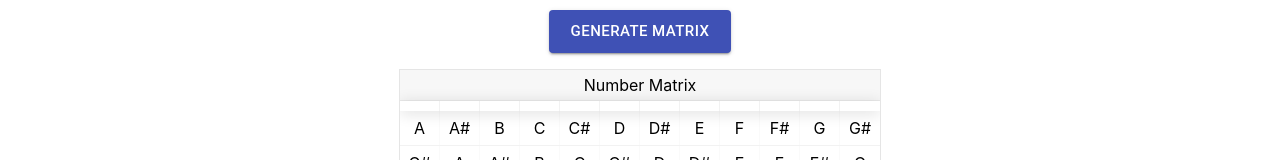
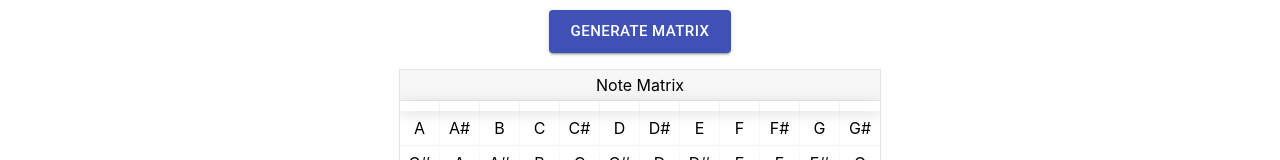
Before and after one commit to eencogneeto/twelvetonematrix, a React (Create React App) app: page / in a window 1280 px wide. Shown: the part 136-296 px from the top of the page. Built offline with nearby package versions, Linux system fonts and the light colour scheme.

Commit message:
Minor fixes
Matrix header for note matrix

```diff
--- a/src/App.js
+++ b/src/App.js
@@ -512,7 +512,7 @@ class App extends React.Component {
             <Grid item xs={12} spacing={3}>
               <ReactTable
                 data={this.state.matrix_note}
-                columns={columns_num}
+                columns={columns_note}
                 minRows={12}
                 showPagination={false}
                 resizable={true}
```
